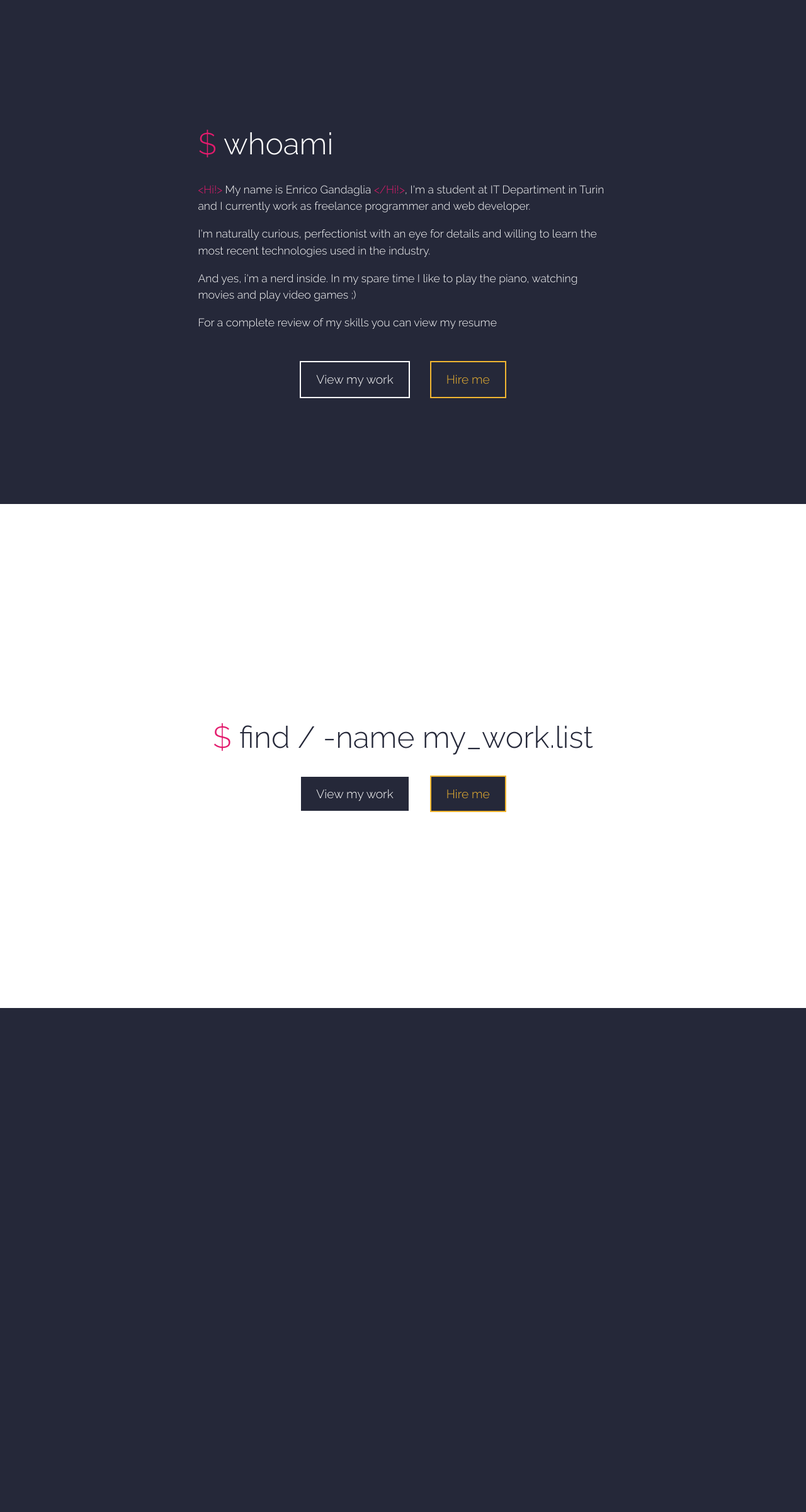
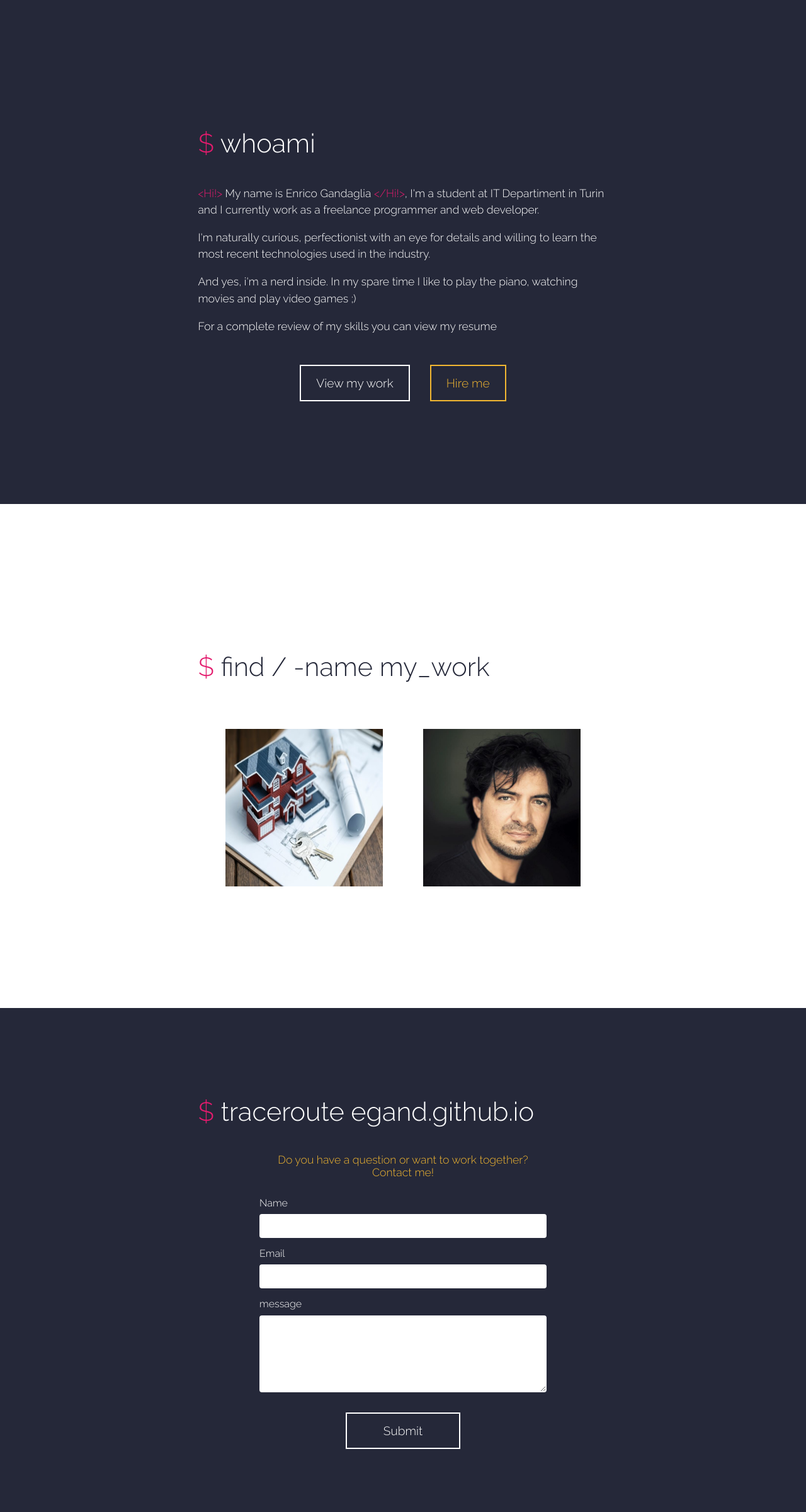
Before and after one commit to egand/egandaglia.github.io, a PHP site: page / in a window 1280 px wide. Shown: the whole page at 63% size. Before the commit the page ends 1600 px from the top, so only its background shows below. Run offline with PHP 8.4, Linux system fonts and the light colour scheme.

Commit message:
add contact form and work list. Finish UI contact form

```diff
--- a/index.html
+++ b/index.html
@@ -19,8 +19,7 @@
                 <p><span class="magenta">&lt;Hi!&gt;</span> My name is Enrico Gandaglia
                     <span class="magenta">&lt;/Hi!&gt;</span>, I'm a student at IT Departiment in Turin and I currently
                     work
-                    as
-                    freelance programmer and
+                    as a freelance programmer and
                     web developer.
                 </p>
                 <p>I'm naturally curious, perfectionist with an eye for details and willing to learn the most recent
@@ -38,10 +37,46 @@
 
     </div>
     <div class="container light flex-col">
-        <h1 class="typewriter"><span class="magenta">$</span> find / -name my_work.list</h1>
-        <div class="btn-container flex-row">
-            <div class="btn btn-normal text-large">View my work</div>
-            <div class="btn btn-highlight text-large">Hire me</div>
+        <div class="content">
+            <h1 class="typewriter"><span class="magenta">$</span> find / -name my_work</h1>
+            <div class="work-container flex-row pt-2">
+                <div class="work-item">
+                    <img src="/images/casabianca.jpg" alt="casabiancaimmobiliare.com">
+                </div>
+                <div class="work-item">
+                    <img src="/images/henoel_grech.jpg" alt="henoelgrech.com">
+                </div>
+            </div>
+
+        </div>
+
+    </div>
+    <div class="container dark flex-col">
+        <div class="content">
+            <h1 class="typewriter"><span class="magenta">$</span> traceroute egand.github.io</h1>
+            <h5 class="highlight text-center">Do you have a question or want to work together?<br>Contact me!</h5>
+            <div id="contact-form">
+                <form>
+                    <div class="form-group">
+                        <label for="name">Name</label>
+                        <input class="input" name="name" type="text" required>
+                    </div>
+                    <div class="form-group">
+                        <label for="email">Email</label>
+                        <input class="input" type="text" name="email" required>
+                    </div>
+
+                    <div class="form-group">
+                        <label for="message">message</label>
+                        <textarea class="input" name="message" id="message" rows="5" required></textarea>
+                    </div>
+                    <div class="submit">
+                        <div class="btn btn-normal text-large">Submit</div>
+                    </div>
+
+
+                </form>
+            </div>
         </div>
     </div>
     <script src="https://code.jquery.com/jquery-3.3.1.min.js"
--- a/scss/main.scss
+++ b/scss/main.scss
@@ -19,10 +19,18 @@ body {
     min-height: 100vh;
     padding: 3rem;
 
+    h1,
+    h5 {
+        font-weight: 300;
+    }
 
     h1 {
-        font-size: 3rem;
-        font-weight: 300;
+        font-size: 2.6rem;
+
+    }
+
+    h5 {
+        font-size: 1.1rem;
     }
 
     &.light {
@@ -61,6 +69,7 @@ body {
 .btn {
     padding: 1rem 1.5rem 1rem 1.5rem;
     cursor: pointer;
+    width: max-content;
 
     &.btn-normal {
         @include btn($color-dark, $color-light, $color-light, $color-light-blue, $color-light, $color-light-blue);
@@ -84,6 +93,94 @@ p {
     margin-bottom: 3rem;
 }
 
+.work-container {
+    display: flex;
+    align-content: center;
+    justify-content: center;
+
+    .work-item {
+        margin-left: 4rem;
+
+        &:first-child {
+            margin-left: 0;
+        }
+    }
+}
+
+.form-group {
+    margin-bottom: 1rem;
+    display: flex;
+    justify-content: center;
+    align-content: center;
+    flex-direction: column;
+}
+
+label {
+    display: inline-block;
+    margin-bottom: .5rem;
+}
+
+#contact-form {
+    display: flex;
+    justify-content: center;
+
+    form {
+        width: 70%;
+    }
+
+}
+
+.submit {
+    margin-top: 2rem;
+    display: flex;
+    justify-content: center;
+
+    .btn {
+        padding-left: 3em;
+        padding-right: 3em;
+    }
+}
+
+
+.input {
+    font-size: 1.15rem;
+    border: 1px solid transparent;
+    padding: 7.4px 13px 7.4px 13px;
+    border-radius: .25rem;
+    display: block;
+}
+
+.work-item {
+    width: 250px;
+    height: 250px;
+
+    img {
+        width: 100%;
+        height: 100%;
+    }
+}
+
+.mt-3 {
+    margin-top: 3rem;
+}
+
+.pt-2 {
+    padding-top: 2rem;
+}
+
+.pt-3 {
+    padding-top: 3rem;
+}
+
+.typewriter {
+    margin-top: 2.6rem;
+    margin-bottom: 2.6rem;
+}
+
+.text-center {
+    text-align: center;
+}
+
 
 
 .text-large {
```
Also changed, not shown: css/main.min.css, images/casabianca.jpg (added), images/henoel_grech.jpg (added), 1 other file.
